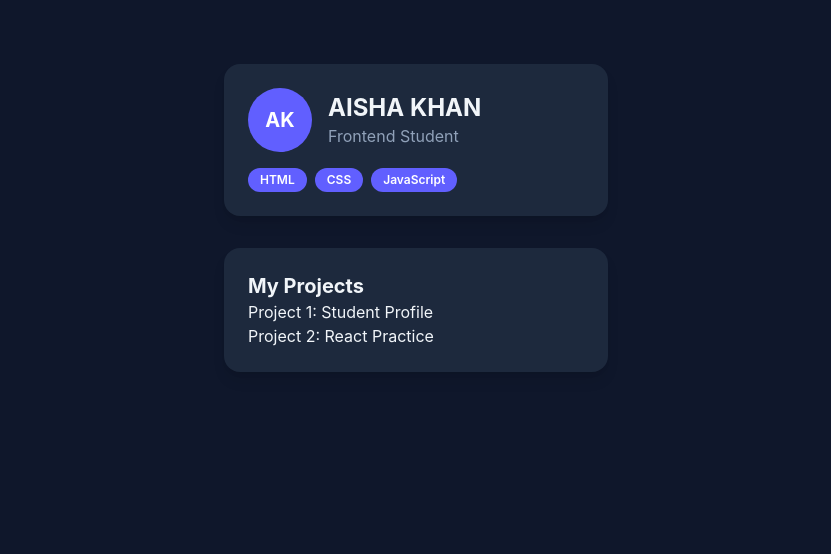
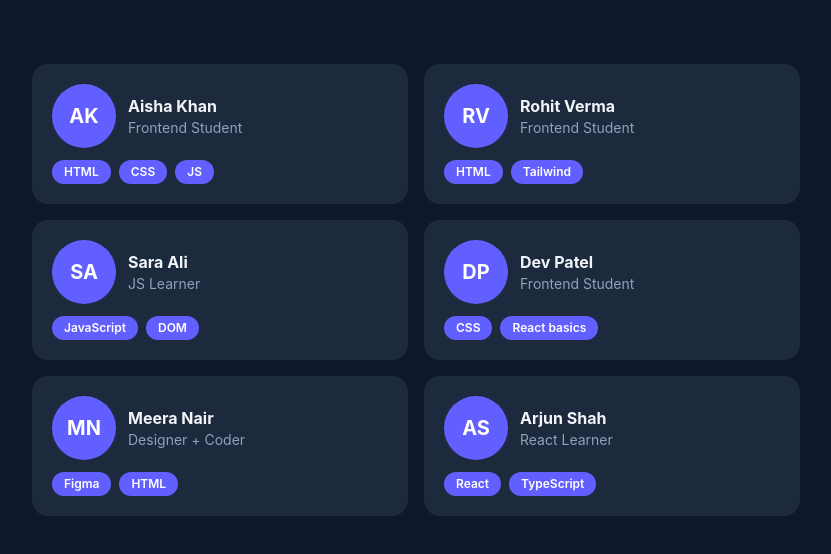
Before and after one commit to SolankiBhavik13/Internship, a React (Vite) app in the folder react-drill/: page / in a window 1280 px wide. Shown: the top 554 px of the page, without its empty margins (224-1055 px from the left). Built offline with nearby package versions, Linux system fonts and the light colour scheme.

Commit message:
fear : create reusable ProfileCard and render student list with map

```diff
--- a/react-drill/src/App.tsx
+++ b/react-drill/src/App.tsx
@@ -1,42 +1,23 @@
+import type { Student } from "./types"
+import ProfileCard from "./components/ProfileCard"
 
-import type { Student } from "./types"
-import Card from "./components/Card"
-import Badge from "./components/Badge"
-import Avatar from "./components/Avatar"
-
-const student: Student = {
-  id: "1",
-  name: "Aisha Khan",
-  role: "Frontend Student",
-  skills: ["HTML", "CSS", "JavaScript"],
-}
+const students: Student[] = [
+  { id: "s1", name: "Aisha Khan", role: "Frontend Student", skills: ["HTML", "CSS", "JS"] },
+  { id: "s2", name: "Rohit Verma", role: "Frontend Student", skills: ["HTML", "Tailwind"] },
+  { id: "s3", name: "Sara Ali", role: "JS Learner", skills: ["JavaScript", "DOM"] },
+  { id: "s4", name: "Dev Patel", role: "Frontend Student", skills: ["CSS", "React basics"] },
+  { id: "s5", name: "Meera Nair", role: "Designer + Coder", skills: ["Figma", "HTML"] },
+  { id: "s6", name: "Arjun Shah", role: "React Learner", skills: ["React", "TypeScript"]},
+]
 
 function App() {
   return (
     <div className="min-h-screen bg-slate-900 p-8 text-slate-100">
-      <Card>
-        <div className="flex items-center gap-4">
-          <Avatar name={student.name} />
-          <div>
-            <h2 className="text-2xl font-bold">
-              {student.name.toUpperCase()}
-            </h2>
-            <p className="text-slate-400">{student.role}</p>
-          </div>
-        </div>
-
-        <div className="mt-4 flex flex-wrap gap-2">
-  {student.skills.map((skill: string) => (
-  <Badge key={skill} text={skill} />
-))}
-        </div>
-      </Card>
-
-      <Card>
-        <h2 className="text-xl font-bold">My Projects</h2>
-        <p>Project 1: Student Profile</p>
-        <p>Project 2: React Practice</p>
-      </Card>
+      <div className="mx-auto mt-8 grid max-w-3xl gap-4 sm:grid-cols-2">
+        {students.map((student) => (
+          <ProfileCard key={student.id} student={student} />
+        ))}
+      </div>
     </div>
   )
 }
--- /dev/null
+++ b/react-drill/src/components/ProfileCard.tsx
@@ -0,0 +1,23 @@
+import type { Student } from "../types"
+import Avatar from "./Avatar"
+import Badge from "./Badge"
+   function ProfileCard({ student }: { student: Student }) {
+     return (
+       <div className="rounded-2xl bg-slate-800 p-5">
+         <div className="flex items-center gap-3">
+           <Avatar name={student.name} />
+           <div>
+             <h3 className="font-bold">{student.name}</h3>
+             <p className="text-sm text-slate-400">{student.role}</p>
+           </div>
+         </div>
+         <div className="mt-3 flex flex-wrap gap-2">
+           {student.skills.map((skill) => (
+             <Badge key={skill} text={skill} />
+           ))}
+         </div>
+       </div>
+     )
+   }
+
+   export default ProfileCard
```
